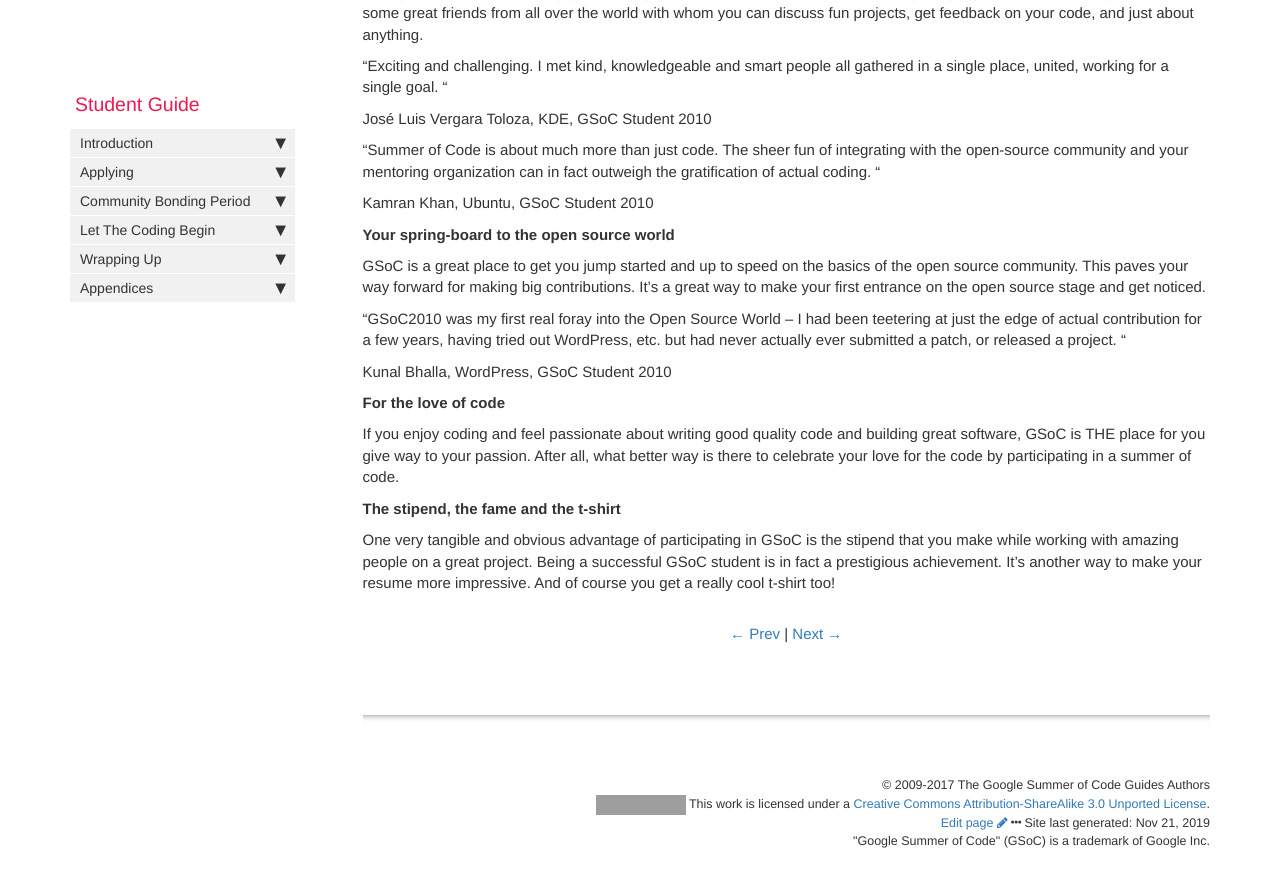
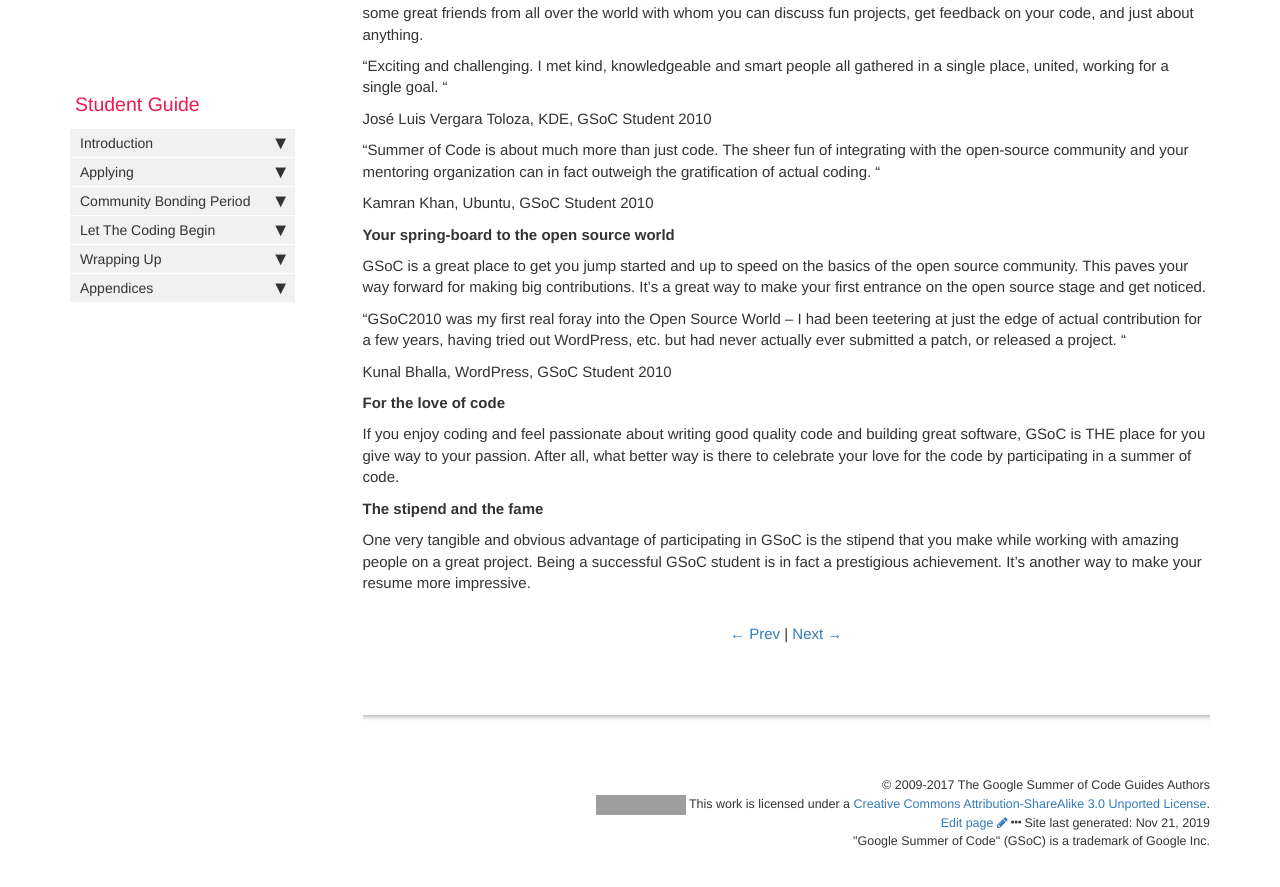
Before and after one commit to google/gsocguides, a Jekyll site: the page built from pages/student/01-why_should_i_apply.md, in a window 1280 px wide and 900 px high, scrolled down 834 px. Shown: the top 887 px of the window. Built offline with Jekyll 4.4.1, drawn with Linux system fonts in a browser that asks for light colours; grey boxes are pictures that could not be loaded.

Commit message:
tshirt tweaks

```diff
--- a/pages/student/01-why_should_i_apply.md
+++ b/pages/student/01-why_should_i_apply.md
@@ -60,6 +60,6 @@ Kunal Bhalla, WordPress, GSoC Student 2010
 
 If you enjoy coding and feel passionate about writing good quality code and building great software, GSoC is THE place for you give way to your passion. After all, what better way is there to celebrate your love for the code by participating in a summer of code.
 
-**The stipend, the fame and the t-shirt**
+**The stipend and the fame**
 
-One very tangible and obvious advantage of participating in GSoC is the stipend that you make while working with amazing people on a great project. Being a successful GSoC student is in fact a prestigious achievement. It's another way to make your resume more impressive. And of course you get a really cool t-shirt too!
+One very tangible and obvious advantage of participating in GSoC is the stipend that you make while working with amazing people on a great project. Being a successful GSoC student is in fact a prestigious achievement. It's another way to make your resume more impressive.
```
